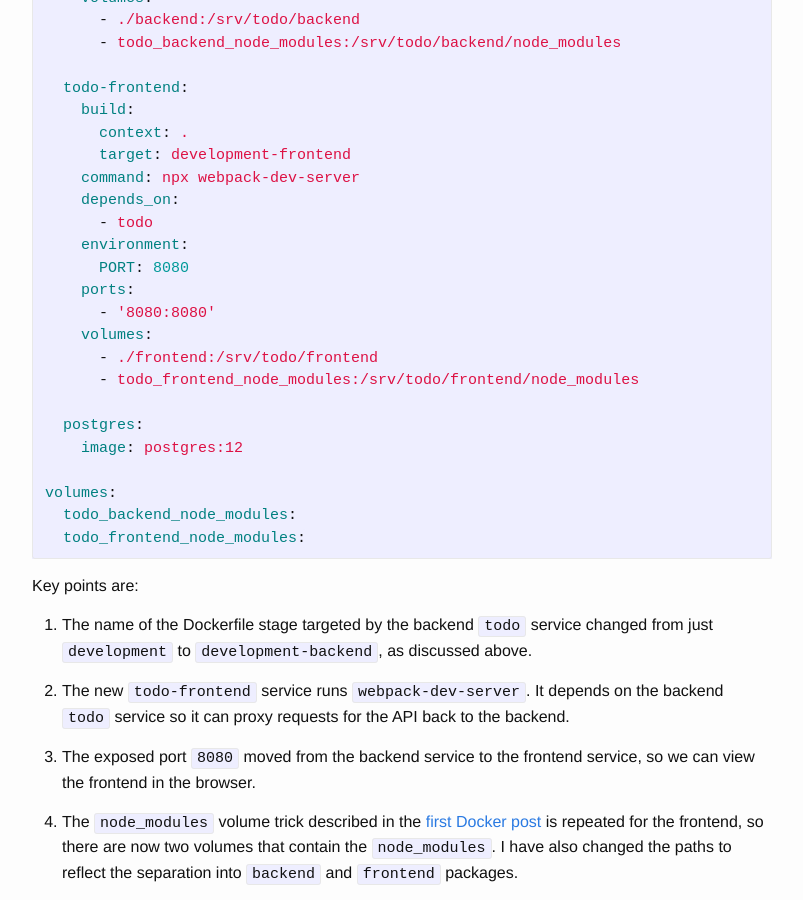
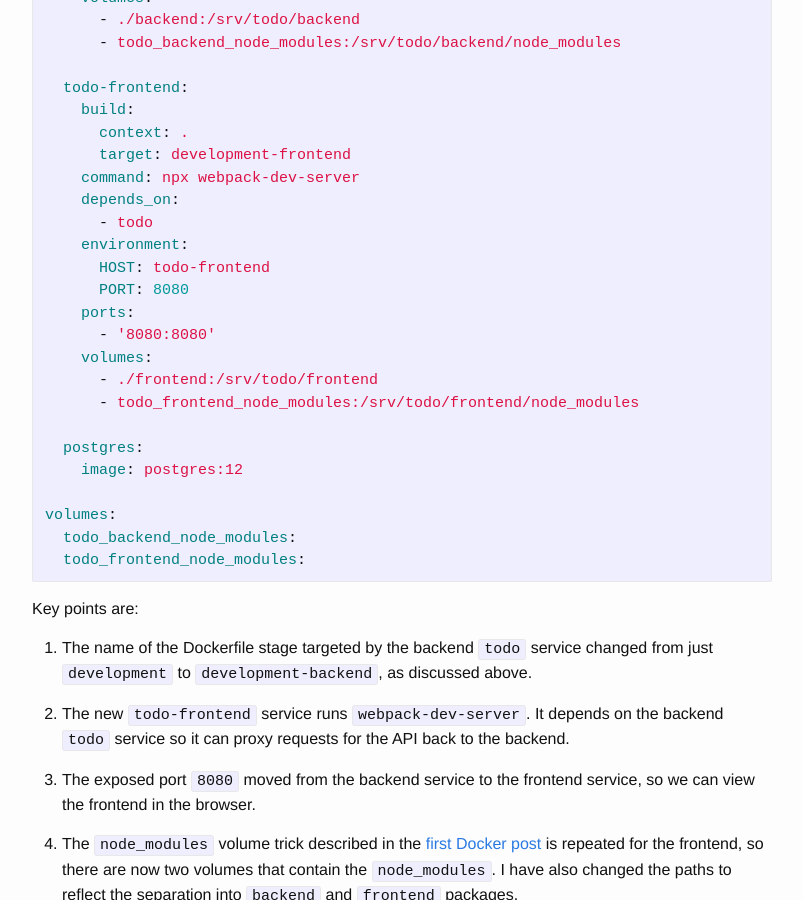
Before and after one commit to jdleesmiller/jdleesmiller.github.io, a Jekyll site: the page built from _posts/2020-01-12-testing-node-docker-compose-frontend.markdown, in a window 1280 px wide and 900 px high, scrolled down 11617 px. Shown: the whole window, without its empty margins (238-1041 px from the left). Built offline with Jekyll 4.4.1, drawn with Linux system fonts in a browser that asks for light colours.

Commit message:
Add missing HOST env var

```diff
--- a/_posts/2020-01-12-testing-node-docker-compose-frontend.markdown
+++ b/_posts/2020-01-12-testing-node-docker-compose-frontend.markdown
@@ -427,6 +427,7 @@ services:
     depends_on:
       - todo
     environment:
+      HOST: todo-frontend
       PORT: 8080
     ports:
       - '8080:8080'
```
